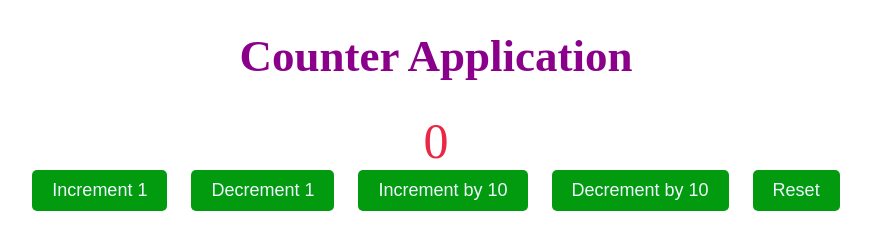
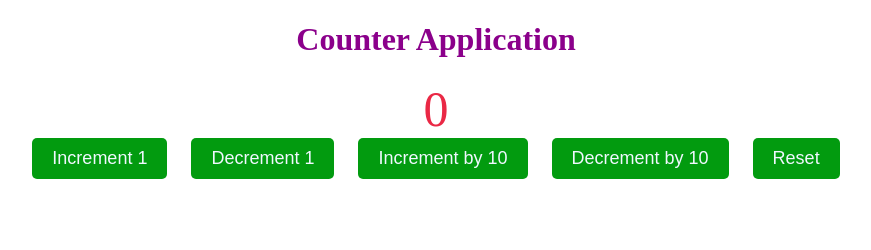
Before and after one commit to manasranjn/Counter-App, a plain HTML site: page index.html in a window 1280 px wide. Shown: the whole page, without its empty margins (204-1075 px from the left). Drawn offline with Linux system fonts and the light colour scheme.

Commit message:
CSS Updates

```diff
--- a/styles.css
+++ b/styles.css
@@ -2,7 +2,6 @@ body{
     text-align: center;
 }
 h1{
-    font-size: 45px;
     color: darkmagenta;
 }
 #counter{
```
